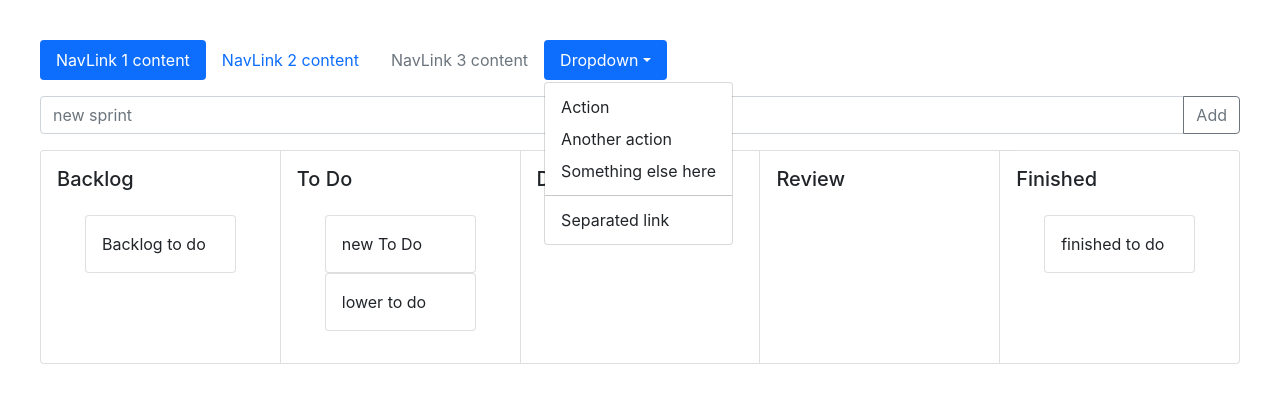
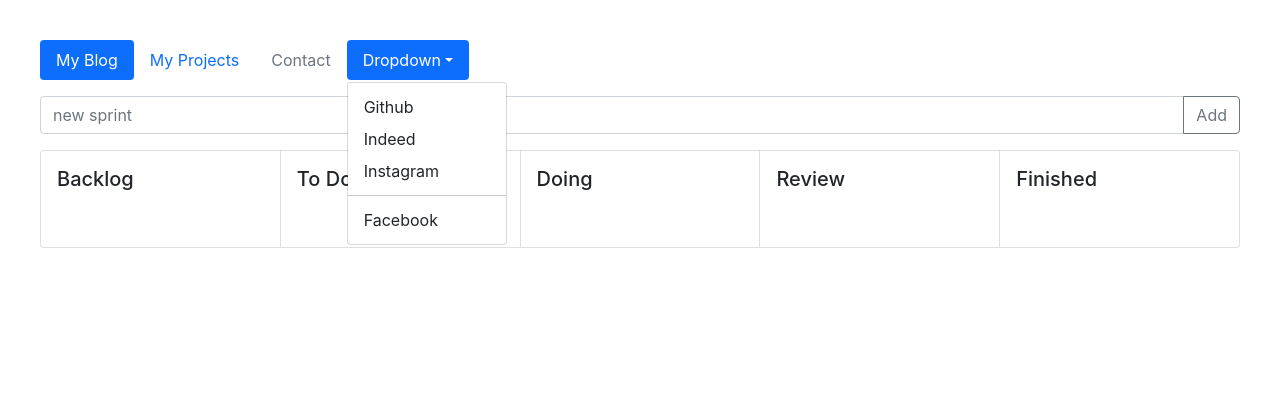
Before and after one commit to FletcherJay/Scrum-React, a React (Create React App) app: page / in a window 1280 px wide. Both pictures are taken after a click on the button "Dropdown". Shown: the top 402 px of the page. Built offline with nearby package versions, Linux system fonts and the light colour scheme.

Commit message:
added persictance to on drag end through changing state

```diff
--- a/src/App.js
+++ b/src/App.js
@@ -7,25 +7,10 @@ import { DragDropContext } from 'react-beautiful-dnd'
 const App = () => {
 
   const [tasks, setTasks] = useState([
-     {id: 1,
-     text: 'Backlog to do',
-   title: 'Backlog'},
-   {id: 2,
-    text: 'new To Do',
-  title: 'To Do'},
-  {id: 3,
-    text: 'lower to do',
-  title: 'To Do'},
-  {id: 4,
-    text: 'finished to do',
-  title: 'Finished'}
+
    ])
 
    const [titles, setTitles ] = useState('')
-
-
-
-
 
 
   const addTask = (task) => {
@@ -35,17 +20,41 @@ const App = () => {
 
     setTitles([...titles ])
   }
+
+  const handleOnDragEnd = (result)=> {
+    if (!result.destination) return;
+    const { source } = result;
+
+    const copiedItems = [...tasks];
+    const destinationList = parseInt(result.draggableId)
+    const destinationTitle = result.destination.droppableId
+    const [removed] = copiedItems.splice(result.source.index, 1);
+    copiedItems.splice(result.destination.index, 0, removed);
+
+    setTasks(copiedItems)
+    setTasks(
+      tasks.map((task) =>
+        task.id === destinationList
+        ? {...task, title: destinationTitle }
+        : {...task}
+      )
+    );
+
+  };
+
   return (
 
       <div>
         <NavBar />
         <ToDoInput onAdd={addTask} />
 
+        <DragDropContext
+        onDragEnd={handleOnDragEnd}
+        >
           <CardToDo tasks={tasks} />
-
+          </DragDropContext>
       </div>
 
   );
 }
-
 export default App;
--- a/src/Components/CardToDo.js
+++ b/src/Components/CardToDo.js
@@ -1,62 +1,42 @@
 import NewToDo from './NewToDo'
 import React from 'react'
 import { CardGroup } from 'react-bootstrap'
-import { DragDropContext } from 'react-beautiful-dnd'
 import { useState } from 'react'
 const CardToDo = (props) => {
   const [titles, setTitles ] = useState([
-    {name : "Backlog",
-  items : props.tasks
+    {name : "Backlog"
+
     },
     {
-  name : "To Do",
-  items : props.tasks
+      name : "To Do"
+
     },
     {
-  name : "Doing",
-  items : props.tasks
+      name : "Doing"
+
     },
     {
-  name : "Review",
-  items : props.tasks
+      name : "Review"
+
     },
     {
-  name : "Finished",
-  items : props.tasks
+      name : "Finished"
+
     }
-])
-//change title of task from source to destination on drop
-  const onDragEnd = (result, titles, setTitles)=> {
-    if (!result.destination) return;
-    const { source, destination } = result;
-    console.log(result)
+    ]);
+ // const[tasks, setTasks] = useState('')
+//change title of tasks from source to destination on drop
 
-    const title = titles.name[source.droppableId];
-    const copiedItems = [...title.items];
-    const [removed] =copiedItems.splice(source.index, 1);
-    copiedItems.splice(destination.index, 0, removed);
-
-    setTitles({
-      ...titles,
-      [source.droppableId]: {
-        ...title,
-        items : copiedItems
-      }
-    })
-
-  };
   return (
 
       <CardGroup>
-       <DragDropContext
-        onDragEnd={onDragEnd}
-        >
+
             <NewToDo  tasks={props.tasks} titles={titles[0]} />
             <NewToDo tasks={props.tasks} titles={titles[1]}/>
             <NewToDo tasks={props.tasks} titles={titles[2]}/>
             <NewToDo tasks={props.tasks} titles={titles[3]}/>
             <NewToDo  tasks={props.tasks} titles={titles[4]}/>
-            </DragDropContext>
+
       </CardGroup>
 
   )
--- a/src/Components/NavBar.js
+++ b/src/Components/NavBar.js
@@ -11,25 +11,25 @@ function NavBarDropdown() {
       <Nav variant="pills" activeKey="1" onSelect={handleSelect}>
         <Nav.Item>
           <Nav.Link eventKey="1" href="#/home">
-            NavLink 1 content
+            My Blog
           </Nav.Link>
         </Nav.Item>
         <Nav.Item>
           <Nav.Link eventKey="2" title="Item">
-            NavLink 2 content
+            My Projects
           </Nav.Link>
         </Nav.Item>
         <Nav.Item>
           <Nav.Link eventKey="3" disabled>
-            NavLink 3 content
+            Contact
           </Nav.Link>
         </Nav.Item>
         <NavDropdown title="Dropdown" id="nav-dropdown">
-          <NavDropdown.Item eventKey="4.1">Action</NavDropdown.Item>
-          <NavDropdown.Item eventKey="4.2">Another action</NavDropdown.Item>
-          <NavDropdown.Item eventKey="4.3">Something else here</NavDropdown.Item>
+          <NavDropdown.Item eventKey="4.1">Github</NavDropdown.Item>
+          <NavDropdown.Item eventKey="4.2">Indeed</NavDropdown.Item>
+          <NavDropdown.Item eventKey="4.3">Instagram</NavDropdown.Item>
           <NavDropdown.Divider />
-          <NavDropdown.Item eventKey="4.4">Separated link</NavDropdown.Item>
+          <NavDropdown.Item eventKey="4.4">Facebook</NavDropdown.Item>
         </NavDropdown>
       </Nav>
     </div>
```
Lines whose indentation alone changed are shown as unchanged.
